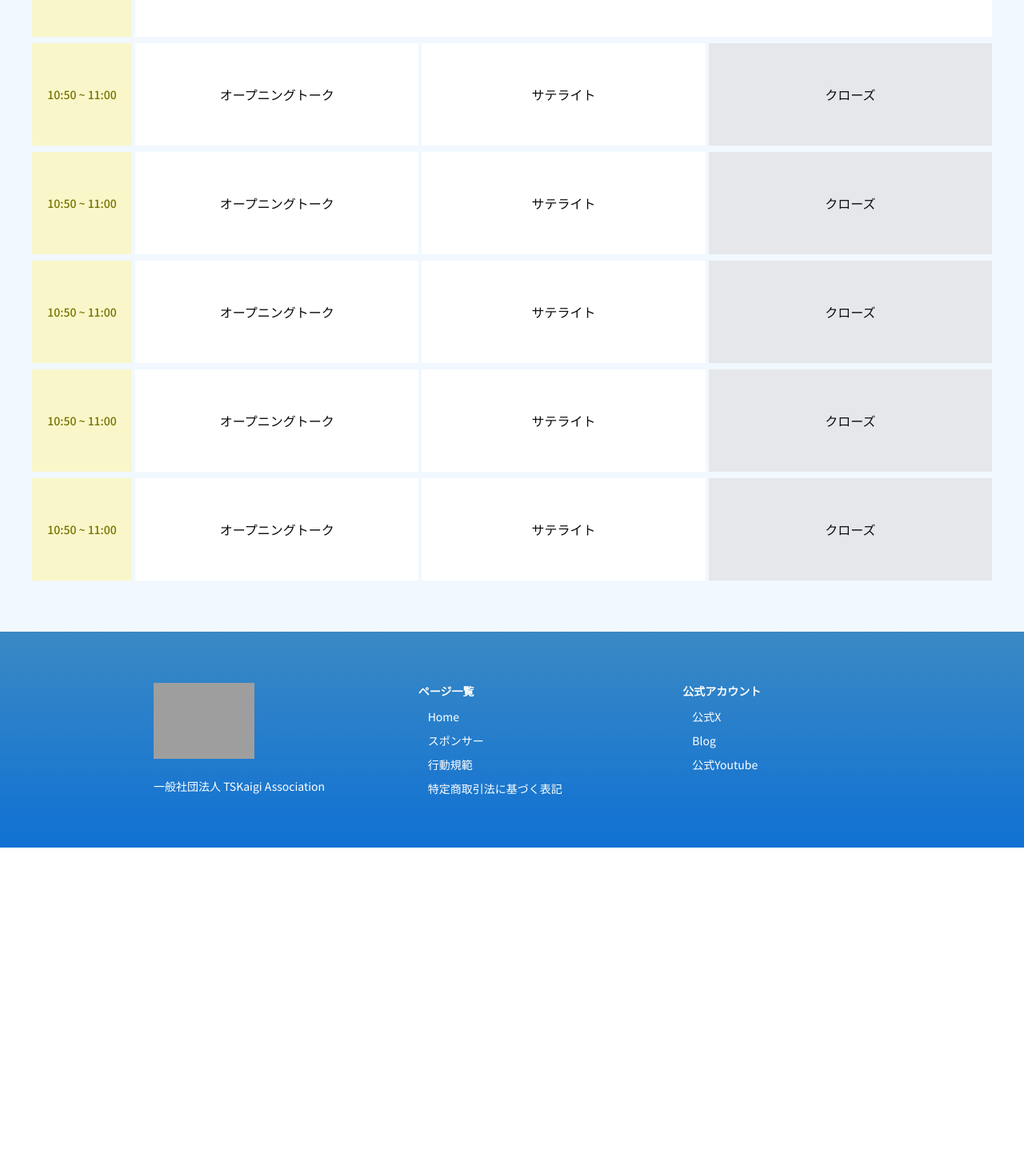
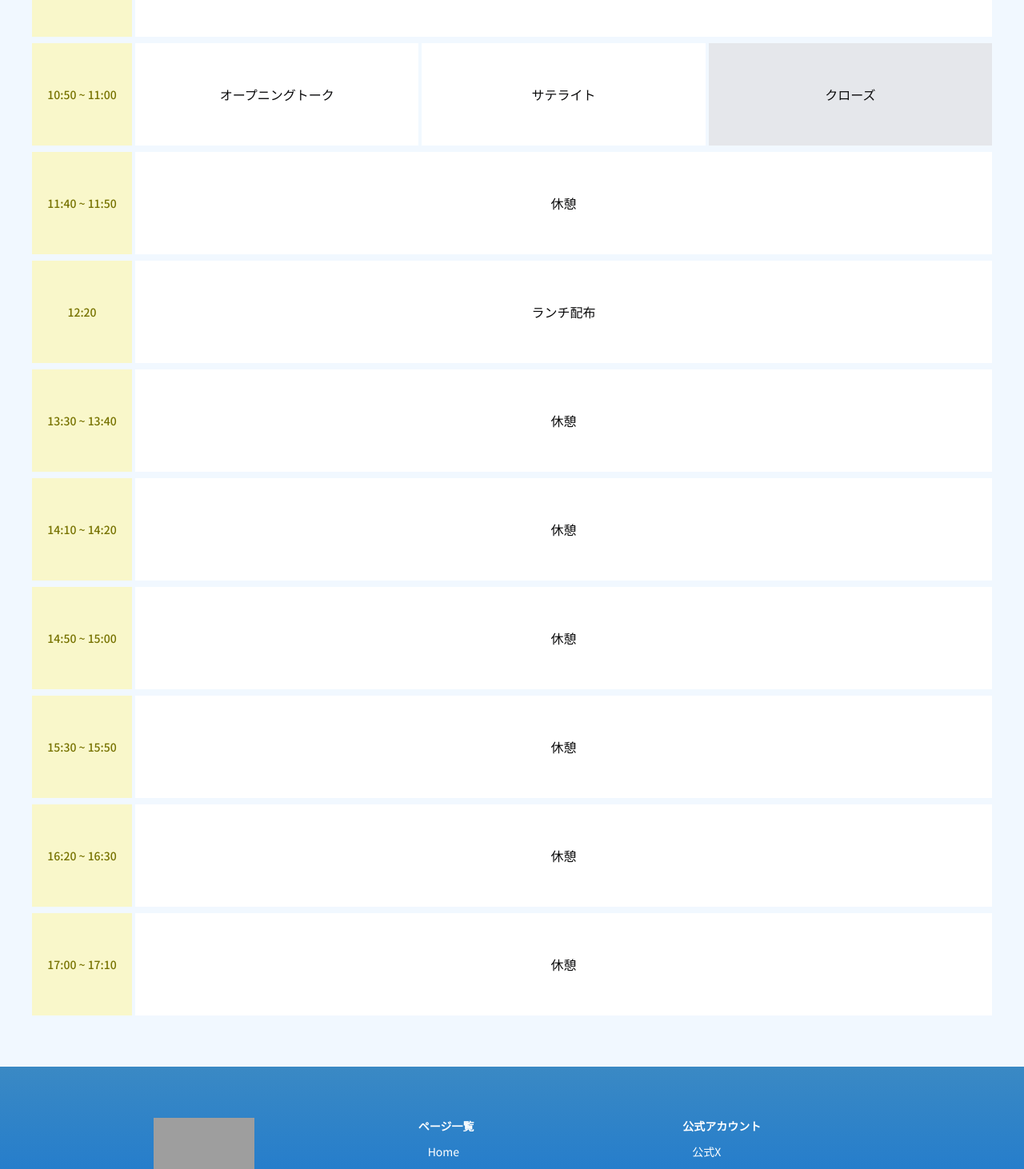
Before and after one commit to tskaigi/tskaigi2025-web-site, a Next.js app: page /wip/talks in a window 1280 px wide. Shown: the part 458-1920 px from the top of the page at 80% size. Before the commit the page ends 1518 px from the top, so only its background shows below. Built offline with nearby package versions, Linux system fonts and the light colour scheme; grey boxes are pictures that could not be loaded.

Commit message:
feat(minor): 🎸 コンポーネントを共通化

```diff
--- a/src/app/wip/talks/page.tsx
+++ b/src/app/wip/talks/page.tsx
@@ -1,6 +1,8 @@
 "use client";
 
+import { CommonTrackEvent } from "@/components/talks/CommonTrackEvent";
 import { EventDateTab } from "@/components/talks/EventDateTab";
+import { EventWrapper } from "@/components/talks/EventWrapper";
 import { TimeSlot } from "@/components/talks/TimeSlot";
 import { TrackToggle } from "@/components/talks/TrackToggle";
 import { type EventDate, TRACK, type Track } from "@/constants/talkList";
@@ -102,16 +104,10 @@ const TalksPage = () => {
             style={{ gridTemplateColumns: getGridTemplateColumns() }}
           >
             <TimeSlot timeText="10:00" />
-            {getVisibleTrackCount() > 0 && (
-              <div
-                className="bg-white p-5 h-32 flex items-center justify-center text-black-700"
-                style={{
-                  gridColumn: `span ${getVisibleTrackCount()}`,
-                }}
-              >
-                開場
-              </div>
-            )}
+            <CommonTrackEvent
+              eventText="開場"
+              visibleTrackCount={getVisibleTrackCount()}
+            />
           </div>
 
           {/* 10:50~11:00の行 */}
@@ -121,19 +117,11 @@ const TalksPage = () => {
           >
             <TimeSlot timeText="10:50 ~ 11:00" />
             {visibleTracks.TRACK1 && (
-              <div className="bg-white p-5 h-32 flex items-center justify-center text-black-700">
-                オープニングトーク
-              </div>
+              <EventWrapper>オープニングトーク</EventWrapper>
             )}
-            {visibleTracks.TRACK2 && (
-              <div className="bg-white p-5 h-32 flex items-center justify-center text-black-700">
-                サテライト
-              </div>
-            )}
+            {visibleTracks.TRACK2 && <EventWrapper>サテライト</EventWrapper>}
             {visibleTracks.TRACK3 && (
-              <div className="bg-gray-200 p-5 h-32 flex items-center justify-center text-black-700">
-                クローズ
-              </div>
+              <EventWrapper color="gray">クローズ</EventWrapper>
             )}
           </div>
 
@@ -141,88 +129,88 @@ const TalksPage = () => {
             className="grid gap-1 mt-2"
             style={{ gridTemplateColumns: getGridTemplateColumns() }}
           >
-            <TimeSlot timeText="10:50 ~ 11:00" />
-            {visibleTracks.TRACK1 && (
-              <div className="bg-white p-5 h-32 flex items-center justify-center text-black-700">
-                オープニングトーク
-              </div>
-            )}
-            {visibleTracks.TRACK2 && (
-              <div className="bg-white p-5 h-32 flex items-center justify-center text-black-700">
-                サテライト
-              </div>
-            )}
-            {visibleTracks.TRACK3 && (
-              <div className="bg-gray-200 p-5 h-32 flex items-center justify-center text-black-700">
-                クローズ
-              </div>
-            )}
+            <TimeSlot timeText="11:40 ~ 11:50" />
+            <CommonTrackEvent
+              eventText="休憩"
+              visibleTrackCount={getVisibleTrackCount()}
+            />
           </div>
 
           <div
             className="grid gap-1 mt-2"
             style={{ gridTemplateColumns: getGridTemplateColumns() }}
           >
-            <TimeSlot timeText="10:50 ~ 11:00" />
-            {visibleTracks.TRACK1 && (
-              <div className="bg-white p-5 h-32 flex items-center justify-center text-black-700">
-                オープニングトーク
-              </div>
-            )}
-            {visibleTracks.TRACK2 && (
-              <div className="bg-white p-5 h-32 flex items-center justify-center text-black-700">
-                サテライト
-              </div>
-            )}
-            {visibleTracks.TRACK3 && (
-              <div className="bg-gray-200 p-5 h-32 flex items-center justify-center text-black-700">
-                クローズ
-              </div>
-            )}
+            <TimeSlot timeText="12:20" />
+            <CommonTrackEvent
+              eventText="ランチ配布"
+              visibleTrackCount={getVisibleTrackCount()}
+            />
           </div>
 
           <div
             className="grid gap-1 mt-2"
             style={{ gridTemplateColumns: getGridTemplateColumns() }}
           >
-            <TimeSlot timeText="10:50 ~ 11:00" />
-            {visibleTracks.TRACK1 && (
-              <div className="bg-white p-5 h-32 flex items-center justify-center text-black-700">
-                オープニングトーク
-              </div>
-            )}
-            {visibleTracks.TRACK2 && (
-              <div className="bg-white p-5 h-32 flex items-center justify-center text-black-700">
-                サテライト
-              </div>
-            )}
-            {visibleTracks.TRACK3 && (
-              <div className="bg-gray-200 p-5 h-32 flex items-center justify-center text-black-700">
-                クローズ
-              </div>
-            )}
+            <TimeSlot timeText="13:30 ~ 13:40" />
+            <CommonTrackEvent
+              eventText="休憩"
+              visibleTrackCount={getVisibleTrackCount()}
+            />
           </div>
 
           <div
             className="grid gap-1 mt-2"
             style={{ gridTemplateColumns: getGridTemplateColumns() }}
           >
-            <TimeSlot timeText="10:50 ~ 11:00" />
-            {visibleTracks.TRACK1 && (
-              <div className="bg-white p-5 h-32 flex items-center justify-center text-black-700">
-                オープニングトーク
-              </div>
-            )}
-            {visibleTracks.TRACK2 && (
-              <div className="bg-white p-5 h-32 flex items-center justify-center text-black-700">
-                サテライト
-              </div>
-            )}
-            {visibleTracks.TRACK3 && (
-              <div className="bg-gray-200 p-5 h-32 flex items-center justify-center text-black-700">
-                クローズ
-              </div>
-            )}
+            <TimeSlot timeText="14:10 ~ 14:20" />
+            <CommonTrackEvent
+              eventText="休憩"
+              visibleTrackCount={getVisibleTrackCount()}
+            />
+          </div>
+
+          <div
+            className="grid gap-1 mt-2"
+            style={{ gridTemplateColumns: getGridTemplateColumns() }}
+          >
+            <TimeSlot timeText="14:50 ~ 15:00" />
+            <CommonTrackEvent
+              eventText="休憩"
+              visibleTrackCount={getVisibleTrackCount()}
+            />
+          </div>
+
+          <div
+            className="grid gap-1 mt-2"
+            style={{ gridTemplateColumns: getGridTemplateColumns() }}
+          >
+            <TimeSlot timeText="15:30 ~ 15:50" />
+            <CommonTrackEvent
+              eventText="休憩"
+              visibleTrackCount={getVisibleTrackCount()}
+            />
+          </div>
+
+          <div
+            className="grid gap-1 mt-2"
+            style={{ gridTemplateColumns: getGridTemplateColumns() }}
+          >
+            <TimeSlot timeText="16:20 ~ 16:30" />
+            <CommonTrackEvent
+              eventText="休憩"
+              visibleTrackCount={getVisibleTrackCount()}
+            />
+          </div>
+
+          <div
+            className="grid gap-1 mt-2"
+            style={{ gridTemplateColumns: getGridTemplateColumns() }}
+          >
+            <TimeSlot timeText="17:00 ~ 17:10" />
+            <CommonTrackEvent
+              eventText="休憩"
+              visibleTrackCount={getVisibleTrackCount()}
+            />
           </div>
         </div>
       </div>
--- /dev/null
+++ b/src/components/talks/CommonTrackEvent/index.tsx
@@ -0,0 +1,17 @@
+type Props = {
+  eventText: string;
+  visibleTrackCount: number;
+};
+
+export function CommonTrackEvent({ eventText, visibleTrackCount }: Props) {
+  return (
+    <div
+      className="bg-white p-5 h-32 flex items-center justify-center text-black-700"
+      style={{
+        gridColumn: `span ${visibleTrackCount}`,
+      }}
+    >
+      {eventText}
+    </div>
+  );
+}
--- /dev/null
+++ b/src/components/talks/EventWrapper/index.tsx
@@ -0,0 +1,16 @@
+import type React from "react";
+
+type Props = {
+  children: React.ReactNode;
+  color?: "white" | "gray";
+};
+
+export function EventWrapper({ children, color = "white" }: Props) {
+  return (
+    <div
+      className={`${color === "gray" ? "bg-gray-200" : "bg-white"} p-5 h-32 flex items-center justify-center text-black-700`}
+    >
+      {children}
+    </div>
+  );
+}
--- a/src/components/talks/TrackToggle/index.tsx
+++ b/src/components/talks/TrackToggle/index.tsx
@@ -27,7 +27,15 @@ export function TrackToggle({ visibleTracks, onToggleTrack }: Props) {
             <button
               type="button"
               key={trackId}
-              onClick={() => onToggleTrack(trackId)}
+              onClick={() => {
+                if (
+                  isVisible &&
+                  Object.values(visibleTracks).filter(Boolean).length <= 1
+                ) {
+                  return;
+                }
+                onToggleTrack(trackId);
+              }}
               className={cn(
                 "px-6 py-1 text-sm font-medium transition-colors flex items-center gap-2",
                 isVisible
```
